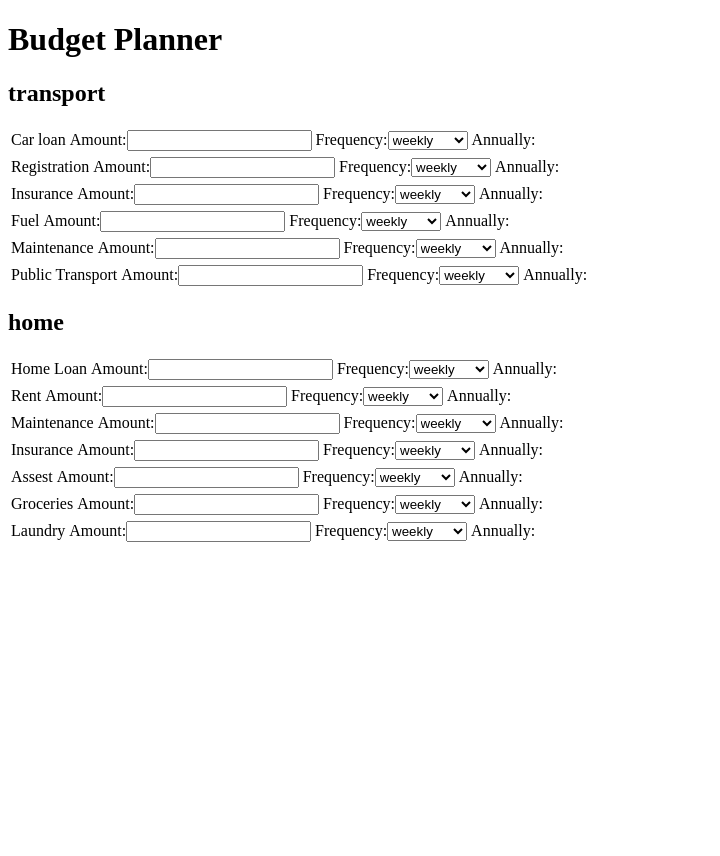
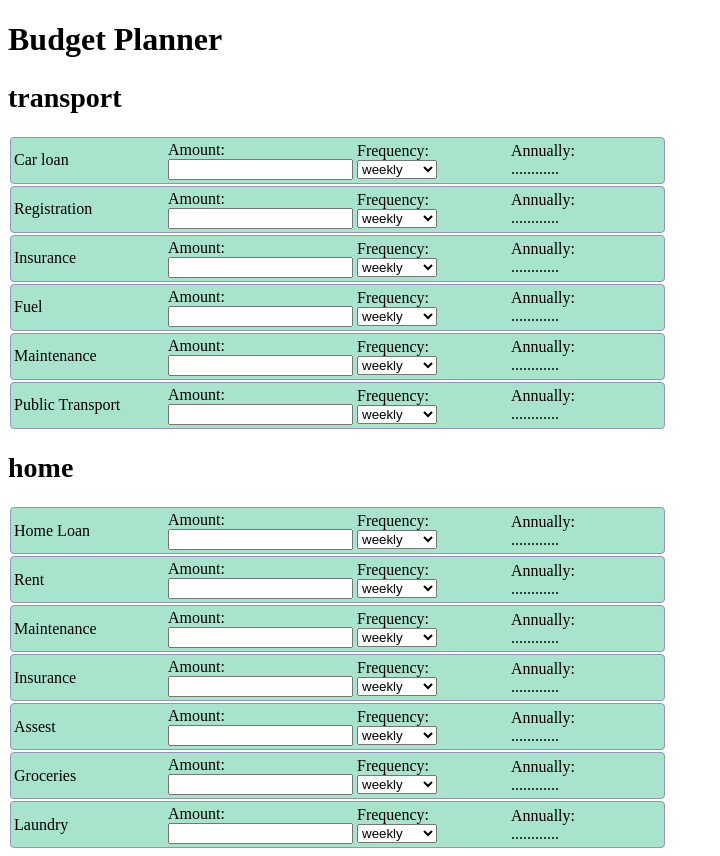
Before and after one commit to DBurgess93/budget-planner, a React (Create React App) app: page / in a window 1280 px wide. Shown: the whole page, without its empty margins (0-720 px from the left). Before the commit the page ends 800 px from the top, so only its background shows below. Built offline with nearby package versions, Linux system fonts and the light colour scheme.

Commit message:
minor style changes

```diff
--- a/package.json
+++ b/package.json
@@ -9,6 +9,7 @@
     "react": "^18.2.0",
     "react-dom": "^18.2.0",
     "react-scripts": "5.0.1",
+    "sass": "^1.62.1",
     "web-vitals": "^2.1.4"
   },
   "scripts": {
--- a/src/App.js
+++ b/src/App.js
@@ -3,7 +3,7 @@ const Category = ({ categories, frequencies }) => {
   return (
     <>
       {Object.keys(categories).map((categoryKey) => (
-        <div key={categoryKey}>
+        <div key={categoryKey} className="cat-table">
           <h2>{categoryKey}</h2>
           {categories[categoryKey].map((item, index) => (
             <table key={index}>
@@ -26,6 +26,7 @@ const Category = ({ categories, frequencies }) => {
                   </td>
                   <td>
                     Annually:
+                    <p>............</p>
                   </td>
                 </tr>
               </tbody>
--- a/src/index.js
+++ b/src/index.js
@@ -1,3 +1,4 @@
+import './index.scss'
 import React from 'react';
 import ReactDOM from 'react-dom/client';
 import App from './App';
--- /dev/null
+++ b/src/index.scss
@@ -0,0 +1,18 @@
+.cat-table {
+  table {
+    width: auto;
+    border: 1px solid #9393bd;
+    border-radius: 4px;
+    background-color: #a8e4cc;
+    margin: 2px;
+  }
+  td {
+    width: 150px;
+  }
+  p {
+    margin: 0;
+  }
+  h2 {
+    font-size: 28px;
+  }
+}
```
Also changed, not shown: 1 other file (tests, documents, lock files or other folders).
